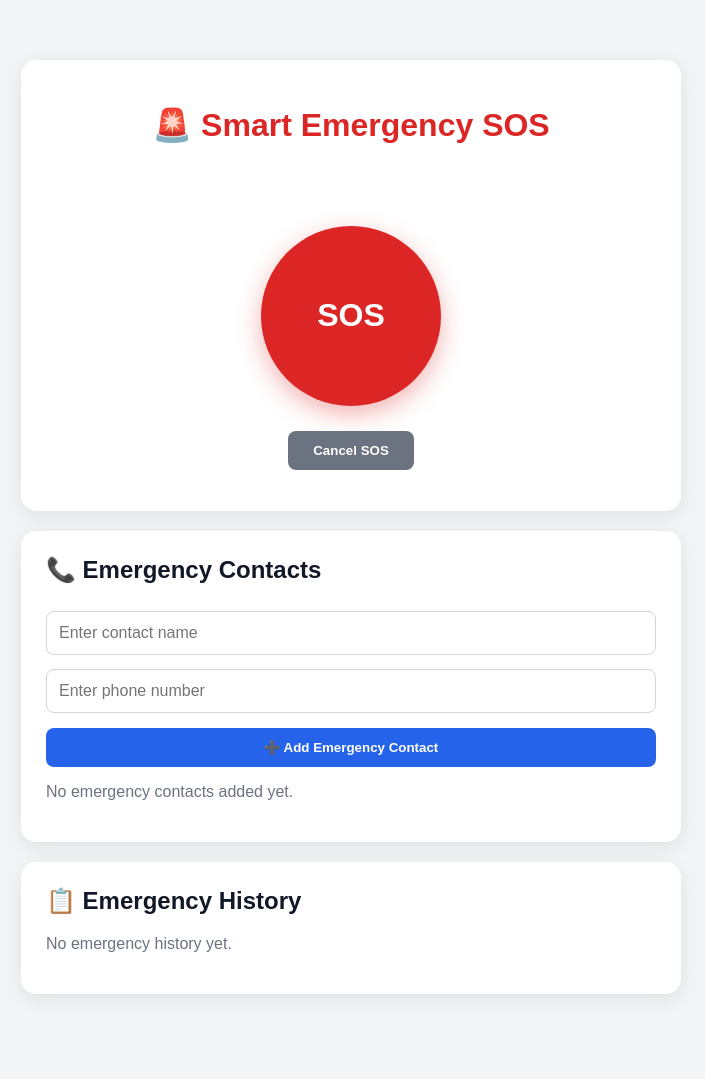
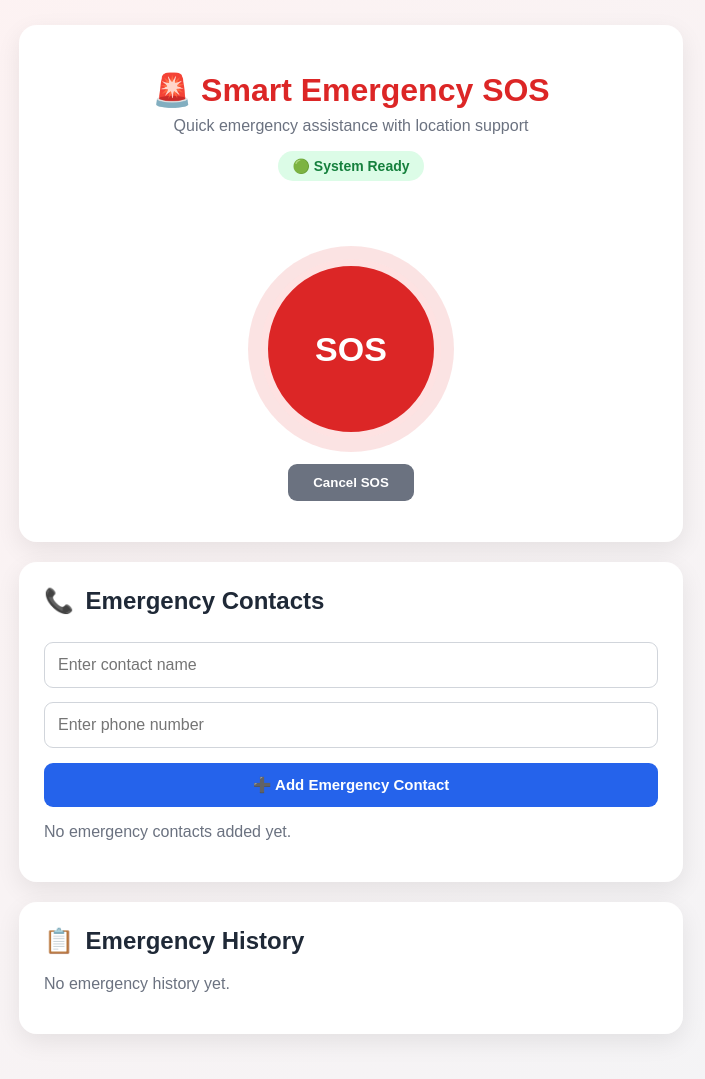
Before and after one commit to Lakshmimanmitha/my-first-project, a Flask app: page / in a window 1280 px wide. Shown: the whole page, without its empty margins (289-994 px from the left). Before the commit the page ends 995 px from the top, so only its background shows below. Run offline with Flask 3, Linux system fonts and the light colour scheme; data that the repository does not hold is empty.

Commit message:
Polish SOS interface

```diff
--- a/templates/index.html
+++ b/templates/index.html
@@ -15,31 +15,51 @@
         body {
             margin: 0;
             font-family: Arial, sans-serif;
-            background: #f3f4f6;
+            background: linear-gradient(135deg, #fef2f2, #f3f4f6);
             color: #111827;
         }
 
         .container {
+            width: 100%;
             max-width: 700px;
-            margin: 40px auto;
-            padding: 20px;
+            margin: 0 auto;
+            padding: 25px 18px;
         }
 
         .card {
-            background: white;
+            background: rgba(255, 255, 255, 0.97);
             padding: 25px;
             margin-bottom: 20px;
-            border-radius: 15px;
-            box-shadow: 0 5px 20px rgba(0, 0, 0, 0.08);
+            border-radius: 18px;
+            box-shadow: 0 8px 25px rgba(0, 0, 0, 0.08);
         }
 
         h1 {
             text-align: center;
             color: #dc2626;
+            margin-bottom: 8px;
+        }
+
+        .subtitle {
+            text-align: center;
+            color: #6b7280;
+            margin-top: 0;
+        }
+
+        .status {
+            width: fit-content;
+            margin: 15px auto;
+            padding: 7px 14px;
+            border-radius: 20px;
+            background: #dcfce7;
+            color: #15803d;
+            font-size: 14px;
+            font-weight: bold;
         }
 
         h2 {
             margin-top: 0;
+            color: #1f2937;
         }
 
         .sos-button {
@@ -48,29 +68,54 @@
             height: 180px;
             margin: 25px auto;
             border-radius: 50%;
-            border: none;
+            border: 7px solid #fee2e2;
             background: #dc2626;
             color: white;
-            font-size: 32px;
+            font-size: 34px;
             font-weight: bold;
             cursor: pointer;
-            box-shadow: 0 8px 25px rgba(220, 38, 38, 0.35);
+            box-shadow: 0 10px 30px rgba(220, 38, 38, 0.35);
+            animation: pulse 2s infinite;
+            transition: transform 0.2s;
         }
 
         .sos-button:hover {
             background: #b91c1c;
+            transform: scale(1.04);
+        }
+
+        .sos-button:active {
+            transform: scale(0.96);
+        }
+
+        @keyframes pulse {
+            0% {
+                box-shadow: 0 0 0 0 rgba(220, 38, 38, 0.45);
+            }
+
+            70% {
+                box-shadow: 0 0 0 18px rgba(220, 38, 38, 0);
+            }
+
+            100% {
+                box-shadow: 0 0 0 0 rgba(220, 38, 38, 0);
+            }
         }
 
         .cancel-button {
             display: block;
             margin: 10px auto;
-            padding: 12px 25px;
+            padding: 11px 25px;
             border: none;
-            border-radius: 8px;
+            border-radius: 9px;
             background: #6b7280;
             color: white;
             cursor: pointer;
             font-weight: bold;
+        }
+
+        .cancel-button:hover {
+            background: #4b5563;
         }
 
         .countdown {
@@ -78,35 +123,46 @@
             font-size: 28px;
             font-weight: bold;
             color: #dc2626;
-            min-height: 35px;
+            min-height: 38px;
         }
 
         input {
             width: 100%;
-            padding: 12px;
+            padding: 13px;
             margin: 7px 0;
             border: 1px solid #d1d5db;
-            border-radius: 8px;
+            border-radius: 9px;
             font-size: 16px;
+            outline: none;
+        }
+
+        input:focus {
+            border-color: #2563eb;
+            box-shadow: 0 0 0 3px rgba(37, 99, 235, 0.1);
         }
 
         .add-button {
             width: 100%;
-            padding: 12px;
+            padding: 13px;
             margin-top: 8px;
             border: none;
-            border-radius: 8px;
+            border-radius: 9px;
             background: #2563eb;
             color: white;
             font-weight: bold;
             cursor: pointer;
+            font-size: 15px;
+        }
+
+        .add-button:hover {
+            background: #1d4ed8;
         }
 
         .contact-box {
-            padding: 15px;
+            padding: 16px;
             margin-top: 12px;
             border: 1px solid #e5e7eb;
-            border-radius: 10px;
+            border-radius: 12px;
             background: #f9fafb;
         }
 
@@ -137,11 +193,12 @@
         }
 
         .history-item {
-            padding: 12px;
+            padding: 14px;
             margin-top: 10px;
             background: #f9fafb;
-            border-radius: 8px;
+            border-radius: 10px;
             border: 1px solid #e5e7eb;
+            line-height: 1.6;
         }
 
         .history-delete {
@@ -153,6 +210,43 @@
             border-radius: 6px;
             cursor: pointer;
         }
+
+        .section-icon {
+            margin-right: 5px;
+        }
+
+        @media (max-width: 600px) {
+
+            .container {
+                padding: 12px;
+            }
+
+            .card {
+                padding: 18px;
+                border-radius: 14px;
+            }
+
+            h1 {
+                font-size: 25px;
+            }
+
+            .sos-button {
+                width: 155px;
+                height: 155px;
+                font-size: 30px;
+            }
+
+            .contact-box>div {
+                flex-direction: column;
+                align-items: stretch !important;
+            }
+
+            .contact-box a,
+            .contact-box button {
+                text-align: center;
+                width: 100%;
+            }
+        }
     </style>
 </head>
 
@@ -160,8 +254,19 @@
 
     <div class="container">
 
+        <!-- SOS -->
+
         <div class="card">
+
             <h1>🚨 Smart Emergency SOS</h1>
+
+            <p class="subtitle">
+                Quick emergency assistance with location support
+            </p>
+
+            <div class="status">
+                🟢 System Ready
+            </div>
 
             <div id="countdown" class="countdown"></div>
 
@@ -174,6 +279,7 @@
             </button>
 
             <p id="sosMessage" class="message"></p>
+
         </div>
 
 
@@ -181,7 +287,10 @@
 
         <div class="card">
 
-            <h2>📞 Emergency Contacts</h2>
+            <h2>
+                <span class="section-icon">📞</span>
+                Emergency Contacts
+            </h2>
 
             <input type="text" id="contactName" placeholder="Enter contact name">
 
@@ -202,7 +311,10 @@
 
         <div class="card">
 
-            <h2>📋 Emergency History</h2>
+            <h2>
+                <span class="section-icon">📋</span>
+                Emergency History
+            </h2>
 
             <div id="historyList">
                 <p style="color:#6b7280;">
@@ -254,7 +366,8 @@
                     clearInterval(countdownTimer);
                     countdownTimer = null;
 
-                    countdown.innerText = "🚨 SOS ACTIVATED";
+                    countdown.innerText =
+                        "🚨 SOS ACTIVATED";
 
                     message.innerText =
                         "Emergency alert activated.";
@@ -316,17 +429,24 @@
 
             }, 1000);
         }
+
+
+        /* =========================
+           EMERGENCY SMS ALERT
+        ========================= */
+
         function showEmergencyAlert(location) {
-            console.log("CONTACT ALERT FUNCTION RUNNING");
 
             fetch("/contacts")
                 .then(response => response.json())
                 .then(contacts => {
 
                     if (contacts.length === 0) {
+
                         alert(
                             "SOS activated, but no emergency contacts are saved."
                         );
+
                         return;
                     }
 
@@ -337,33 +457,13 @@
                         "📍 My location:\n" +
                         location;
 
-                    // Show alert options for every saved contact
-                    let alertMessage =
-                        "🚨 SOS ACTIVATED\n\n" +
-                        "Choose a contact to alert:\n\n";
-
-                    contacts.forEach((contact, index) => {
-
-                        alertMessage +=
-                            (index + 1) +
-                            ". " +
-                            contact.name +
-                            " - " +
-                            contact.phone +
-                            "\n";
-                    });
-
-                    alertMessage +=
-                        "\nYour SMS app will open for the selected contact.";
-
-                    // Create alert container
                     const container =
                         document.createElement("div");
 
                     container.style.cssText = `
                         position:fixed;
                         inset:0;
-                background:rgba(0,0,0,0.6);
+                        background:rgba(0,0,0,0.65);
                         display:flex;
                         align-items:center;
                         justify-content:center;
@@ -378,17 +478,24 @@
                         background:white;
                         width:100%;
                         max-width:420px;
-                border-radius:16px;
+                        border-radius:18px;
                         padding:22px;
-                box-shadow:0 10px 30px rgba(0,0,0,0.3);
+                        box-shadow:0 15px 40px rgba(0,0,0,0.3);
                     `;
 
                     box.innerHTML = `
-                <h2 style="margin-top:0;color:#dc2626;">
+                        <h2 style="
+                            margin-top:0;
+                            color:#dc2626;
+                            text-align:center;
+                        ">
                             🚨 Alert Emergency Contact
                         </h2>
 
-                <p style="color:#555;">
+                        <p style="
+                            color:#555;
+                            text-align:center;
+                        ">
                             Select a contact to send the SOS alert.
                         </p>
 
@@ -401,7 +508,7 @@
                                 margin-top:12px;
                                 padding:12px;
                                 border:none;
-                        border-radius:8px;
+                                border-radius:9px;
                                 background:#6b7280;
                                 color:white;
                                 font-weight:bold;
@@ -416,7 +523,9 @@
                     document.body.appendChild(container);
 
                     const buttons =
-                        box.querySelector("#alertContactButtons");
+                        box.querySelector(
+                            "#alertContactButtons"
+                        );
 
                     contacts.forEach(contact => {
 
@@ -468,6 +577,7 @@
 
                         container.remove();
                     };
+
                 })
                 .catch(error => {
 
@@ -481,6 +591,8 @@
                     );
                 });
         }
+
+
         /* =========================
            CANCEL SOS
         ========================= */
@@ -493,10 +605,13 @@
                 countdownTimer = null;
             }
 
-            document.getElementById("countdown").innerText = "";
+            document.getElementById(
+                "countdown"
+            ).innerText = "";
 
-            document.getElementById("sosMessage").innerText =
-                "SOS cancelled.";
+            document.getElementById(
+                "sosMessage"
+            ).innerText = "SOS cancelled.";
         }
 
 
@@ -507,13 +622,19 @@
         function addContact() {
 
             const name =
-                document.getElementById("contactName").value.trim();
+                document.getElementById(
+                    "contactName"
+                ).value.trim();
 
             const phone =
-                document.getElementById("contactPhone").value.trim();
+                document.getElementById(
+                    "contactPhone"
+                ).value.trim();
 
             const message =
-                document.getElementById("contactMessage");
+                document.getElementById(
+                    "contactMessage"
+                );
 
             if (!name || !phone) {
 
@@ -542,12 +663,18 @@
 
                 .then(data => {
 
-                    message.innerText = data.message;
+                    message.innerText =
+                        data.message;
 
                     if (data.success) {
 
-                        document.getElementById("contactName").value = "";
-                        document.getElementById("contactPhone").value = "";
+                        document.getElementById(
+                            "contactName"
+                        ).value = "";
+
+                        document.getElementById(
+                            "contactPhone"
+                        ).value = "";
 
                         loadContacts();
                     }
@@ -577,7 +704,9 @@
                 .then(contacts => {
 
                     const list =
-                        document.getElementById("contactsList");
+                        document.getElementById(
+                            "contactsList"
+                        );
 
                     list.innerHTML = "";
 
@@ -643,7 +772,6 @@
                                 </div>
 
                             </div>
-
                         `;
 
                         list.appendChild(contactBox);
@@ -657,7 +785,6 @@
                         "Contact loading error:",
                         error
                     );
-
                 });
         }
 
@@ -700,7 +827,6 @@
                             data.message ||
                             "Unable to delete contact."
                         );
-
                     }
 
                 })
@@ -715,7 +841,6 @@
                     alert(
                         "Unable to delete contact."
                     );
-
                 });
         }
 
@@ -760,7 +885,6 @@
                         "History error:",
                         error
                     );
-
                 });
         }
 
@@ -778,7 +902,9 @@
                 .then(records => {
 
                     const list =
-                        document.getElementById("historyList");
+                        document.getElementById(
+                            "historyList"
+                        );
 
                     list.innerHTML = "";
 
@@ -806,7 +932,9 @@
 
                             <br>
 
-                📍 ${record.location || "Location unavailable"}
+                            📍 ${record.location ||
+                            "Location unavailable"
+                            }
 
                             <br>
 
@@ -824,7 +952,6 @@
                         `;
 
                         list.appendChild(item);
-
                     });
 
                 })
@@ -835,7 +962,6 @@
                         "History loading error:",
                         error
                     );
-
                 });
         }
 
@@ -876,7 +1002,6 @@
                             data.message ||
                             "Unable to delete history."
                         );
-
                     }
 
                 })
@@ -891,7 +1016,6 @@
                     alert(
                         "Unable to delete history."
                     );
-
                 });
         }
 
```
Lines whose indentation alone changed are shown as unchanged.
